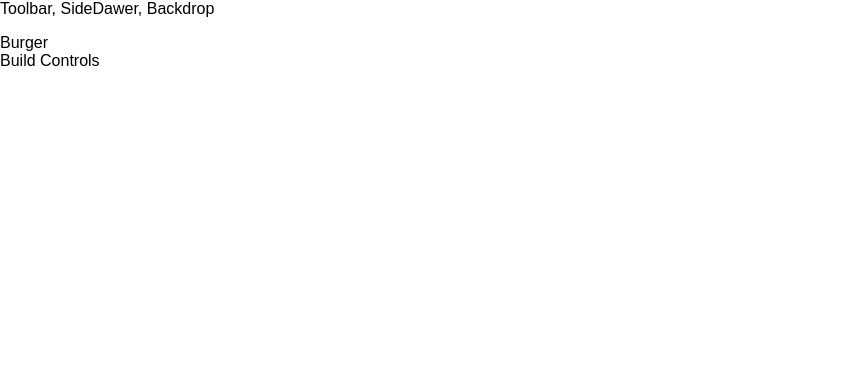
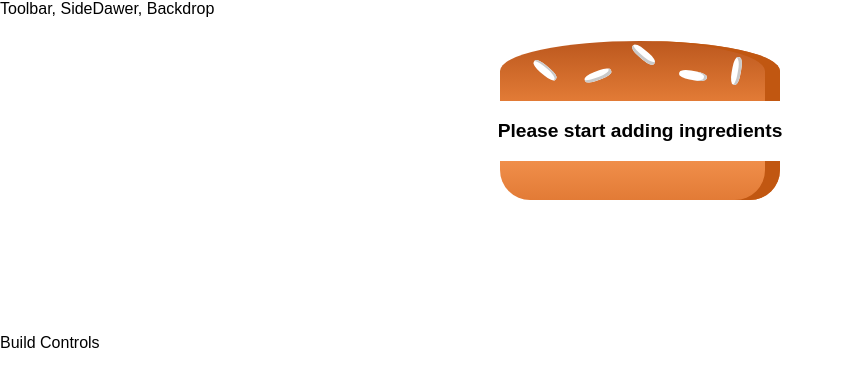
Before and after one commit to acki-01/React-Burger-App, a React app: page / in a window 1280 px wide. Shown: the top 386 px of the page, without its empty margins (0-845 px from the left). Built offline with nearby package versions, Linux system fonts and the light colour scheme; the HTML template or start-up script is replaced by a standard one.

Commit message:
finish burger component and start maing controls

```diff
--- /dev/null
+++ b/src/components/Burger/BuildControls/BuildControls.js
@@ -0,0 +1,5 @@
+import React from "react";
+import classes from "./BuildControls.css";
+const buildControls = () => <div />;
+
+export default buildControls;
--- a/src/components/Burger/Burger.js
+++ b/src/components/Burger/Burger.js
@@ -1,7 +1,27 @@
 import React from "react";
+import classes from "./Burger.css";
+import BurgerIngredient from "./BurgerIngriedient/BurgerIngriedient";
 
 const burger = props => {
-  return <div>Burger</div>;
+  let transformedIngredients = Object.keys(props.ingredients)
+    .map(igKey => {
+      return [...Array(props.ingredients[igKey])].map((_, i) => {
+        return <BurgerIngredient key={igKey + i} type={igKey} />;
+      });
+    })
+    .reduce((arr, el) => {
+      return arr.concat(el);
+    }, []);
+  if (transformedIngredients.length === 0) {
+    transformedIngredients = <p>Please start adding ingredients</p>;
+  }
+  return (
+    <div className={classes.Burger}>
+      <BurgerIngredient type="bread-top" />
+      {transformedIngredients}
+      <BurgerIngredient type="bread-bottom" />
+    </div>
+  );
 };
 
 export default burger;
--- a/src/components/Burger/BurgerIngriedient/BurgerIngredient.css
+++ b/src/components/Burger/BurgerIngriedient/BurgerIngredient.css
@@ -1,7 +1,7 @@
 .BreadBottom {
   height: 13%;
   width: 80%;
-    background: linear-gradient(#F08E4A, #e27b36);
+  background: linear-gradient(#f08e4a, #e27b36);
   border-radius: 0 0 30px 30px;
   box-shadow: inset -15px 0 #c15711;
   margin: 2% auto;
@@ -80,7 +80,6 @@
   box-shadow: inset 1px 3px #c9c9c9;
 }
 
-
 .Meat {
   width: 80%;
   height: 8%;
--- a/src/components/Burger/BurgerIngriedient/BurgerIngriedient.js
+++ b/src/components/Burger/BurgerIngriedient/BurgerIngriedient.js
@@ -1,19 +1,19 @@
 import React, { Component } from "react";
 import PropTypes from "prop-types";
+import classes from "./BurgerIngredient.css";
 
 class BurgerIngredient extends Component {
   render() {
     let ingredient = null;
-
     switch (this.props.type) {
       case "bread-bottom":
         ingredient = <div className={classes.BreadBottom} />;
         break;
       case "bread-top":
-        indredient = (
+        ingredient = (
           <div className={classes.BreadTop}>
-            <div className={classes.Seeds} />
-            <div className={classes.Seeds} />
+            <div className={classes.Seeds1} />
+            <div className={classes.Seeds2} />
           </div>
         );
         break;
@@ -24,7 +24,7 @@
         ingredient = <div className={classes.Cheese} />;
         break;
       case "bacon":
-        ingredient = <div className={classes.Salad} />;
+        ingredient = <div className={classes.Bacon} />;
         break;
       case "salad":
         ingredient = <div className={classes.Salad} />;
@@ -32,10 +32,11 @@
       default:
         ingredient = null;
     }
+    return ingredient;
   }
 }
 
-BurgerIngredient.PropTypes = {
+BurgerIngredient.propTypes = {
   type: PropTypes.string.isRequired
 };
 
--- a/src/containers/BurgerBuilder/BurgerBuilder.js
+++ b/src/containers/BurgerBuilder/BurgerBuilder.js
@@ -1,10 +1,19 @@
 import React, { Component } from "react";
+import Burger from "../../components/Burger/Burger";
 
 class BurgerBuilder extends Component {
+  state = {
+    ingredients: {
+      salad: 0,
+      bacon: 0,
+      cheese: 0,
+      meat: 0
+    }
+  };
   render() {
     return (
       <React.Fragment>
-        <div>Burger</div>
+        <Burger ingredients={this.state.ingredients} />
         <div>Build Controls</div>
       </React.Fragment>
     );
```
Also changed, not shown: src/components/Burger/BuildControls/BuidlControl/BuidlControl.js (added, +7 -0 lines), src/components/Burger/BuildControls/BuildControls.css (added, +10 -0 lines), src/components/Burger/BuildControls/BuidlControl/BuidlControl.css (added). Lines whose indentation alone changed are shown as unchanged.
